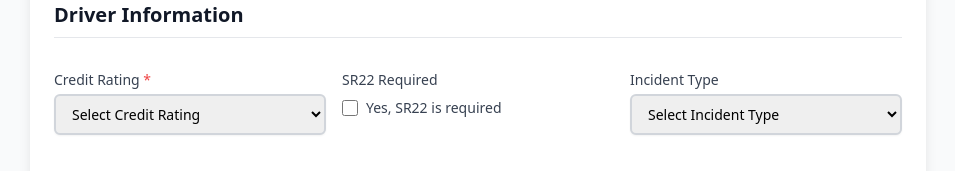
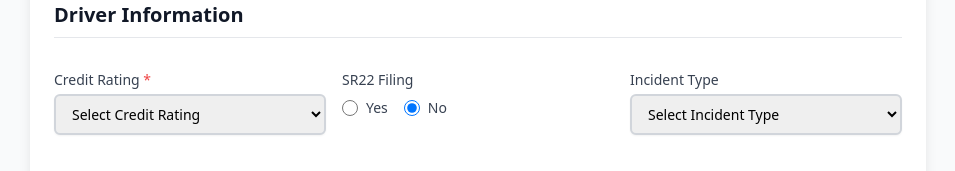
Before and after one commit to asadishaq15/lead-forms, a React (Vite) app: page /leads8 in a window 1280 px wide. Shown: the part 962-1133 px from the top of the page, without its empty margins (162-1117 px from the left). Built offline with nearby package versions, Linux system fonts and the light colour scheme.

Commit message:
update lead form

```diff
--- a/src/Components/EvolveForm2.jsx
+++ b/src/Components/EvolveForm2.jsx
@@ -253,24 +253,17 @@ const EvolveTechAutoInsuranceForm = () => {
   const maritalStatusOptions = [
     { value: "single", label: "Single" },
     { value: "married", label: "Married" },
-    { value: "divorced", label: "Divorced" },
-    { value: "separated", label: "Separated" },
-    { value: "widowed", label: "Widowed" },
   ];
-
   const residenceStatusOptions = [
     { value: "own", label: "Own" },
     { value: "rent", label: "Rent" },
-    { value: "live_with_parents", label: "Live With Parents" },
-    { value: "dormitory", label: "Dormitory" },
-    { value: "choice_not_listed", label: "Choice Not Listed" },
   ];
 
   const creditRatingOptions = [
     { value: "excellent", label: "Excellent" },
     { value: "good", label: "Good" },
-    { value: "fair", label: "Fair" },
-    { value: "poor", label: "Poor" },
+    { value: "some_problems", label: "Some Problems" },
+    { value: "major_problems", label: "Major Problems" },
   ];
 
   const carMakes = [
@@ -282,7 +275,6 @@ const EvolveTechAutoInsuranceForm = () => {
   ];
 
   const incidentTypeOptions = [
-    { value: "", label: "No Incidents" },
     { value: "Intoxic", label: "DUI" },
     { value: "Other", label: "Other" },
   ];
@@ -671,22 +663,43 @@ const EvolveTechAutoInsuranceForm = () => {
 
             <div>
   <label className="block text-sm font-medium text-gray-700">
-                SR22 Required
+    SR22 Filing
   </label>
-              <div className="mt-2">
+  <div className="mt-2 flex gap-4">
     <label className="inline-flex items-center">
       <input
-                    type="checkbox"
-                    name="driver1_sr22_required"
-                    checked={formData.driver1_sr22_required}
-                    onChange={handleChange}
-                    className="h-4 w-4 text-blue-600 focus:ring-blue-500 rounded"
+        type="radio"
+        name="sr22"
+        value={true}
+        checked={formData.sr22 === true}
+        onChange={() =>
+          setFormData((prev) => ({
+            ...prev,
+            sr22: true,
+          }))
+        }
+        className="h-4 w-4 text-blue-600 focus:ring-blue-500"
       />
-                  <span className="ml-2 text-gray-700 text-sm">Yes, SR22 is required</span>
+      <span className="ml-2 text-gray-700 text-sm">Yes</span>
+    </label>
+    <label className="inline-flex items-center">
+      <input
+        type="radio"
+        name="sr22"
+        value={false}
+        checked={formData.sr22 === false}
+        onChange={() =>
+          setFormData((prev) => ({
+            ...prev,
+            sr22: false,
+          }))
+        }
+        className="h-4 w-4 text-blue-600 focus:ring-blue-500"
+      />
+      <span className="ml-2 text-gray-700 text-sm">No</span>
     </label>
   </div>
 </div>
-
             <div>
               <label className="block text-sm font-medium text-gray-700">
                 Incident Type
```
Lines whose indentation alone changed are shown as unchanged.
